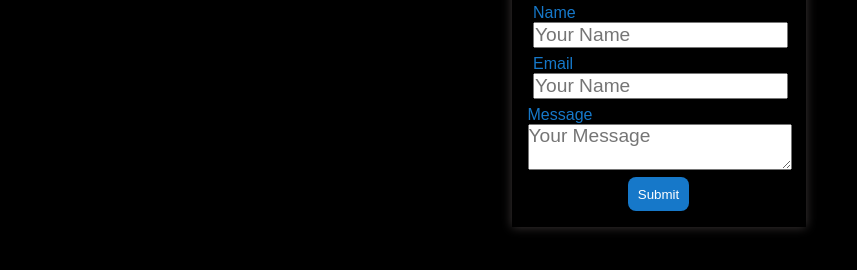
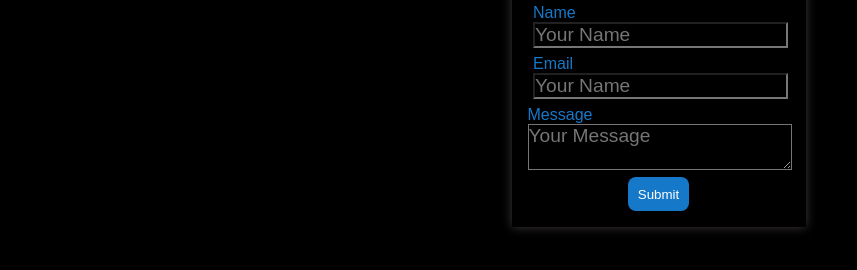
Before and after one commit to SumitSaha10/Practice-Portfolio, a plain HTML site: page contact.html in a window 1280 px wide. Shown: the part 152-422 px from the top of the page, without its empty margins (0-857 px from the left). Drawn offline with Linux system fonts and the light colour scheme; a web font is replaced by a local one.

Commit message:
Some changes in contact.css file.

```diff
--- a/contact.css
+++ b/contact.css
@@ -114,6 +114,8 @@ input {
     outline: none;
     font-size: 1.2rem;
     width: 100%;
+    background-color: black;
+    color: rgb(0, 255, 251);
 
 }
 
@@ -121,6 +123,8 @@ textarea {
     outline: none;
     font-size: 1.2rem;
     width: 100%;
+    background-color: black;
+    color: rgb(0, 255, 251);
 }
 
 #btn {
```
